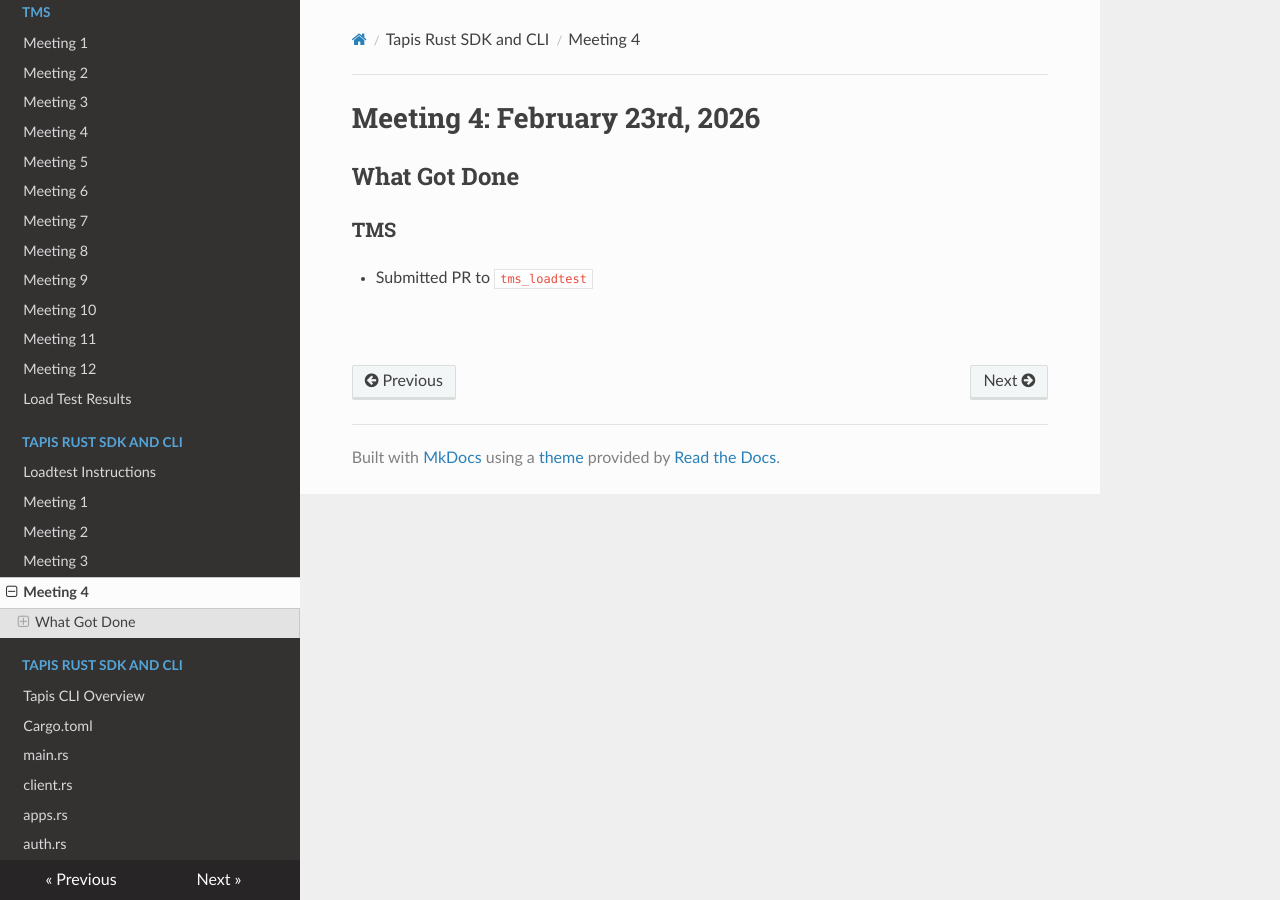
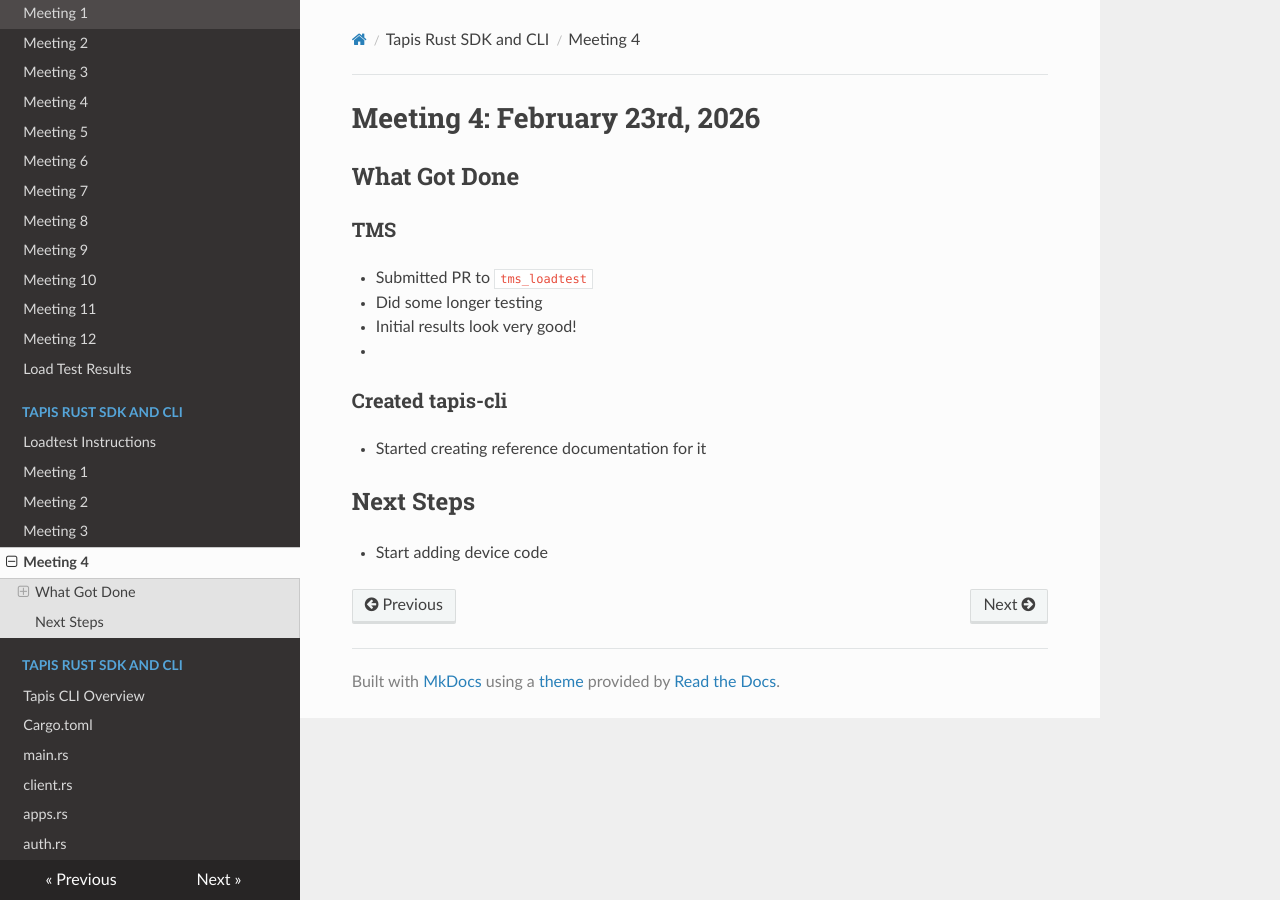
Before and after one commit to tyler0852/tylers-tacc-research, an MkDocs documentation site: the page built from docs/tapis/meeting-4.md, in a window 1280 px wide. Built offline with MkDocs 1.6.1, drawn with Linux system fonts in a browser that asks for light colours; nearby versions of some CDN libraries.

Commit message:
Update meeting notes with TMS testing results
Added updates on TMS testing and started tapis-cli documentation.

```diff
--- a/docs/tapis/meeting-4.md
+++ b/docs/tapis/meeting-4.md
@@ -4,5 +4,12 @@
 
 ### TMS
 - Submitted PR to `tms_loadtest`
+- Did some longer testing
+- Initial results look very good!
+-
 
-###
+### Created tapis-cli
+- Started creating reference documentation for it
+
+## Next Steps
+- Start adding device code
```
